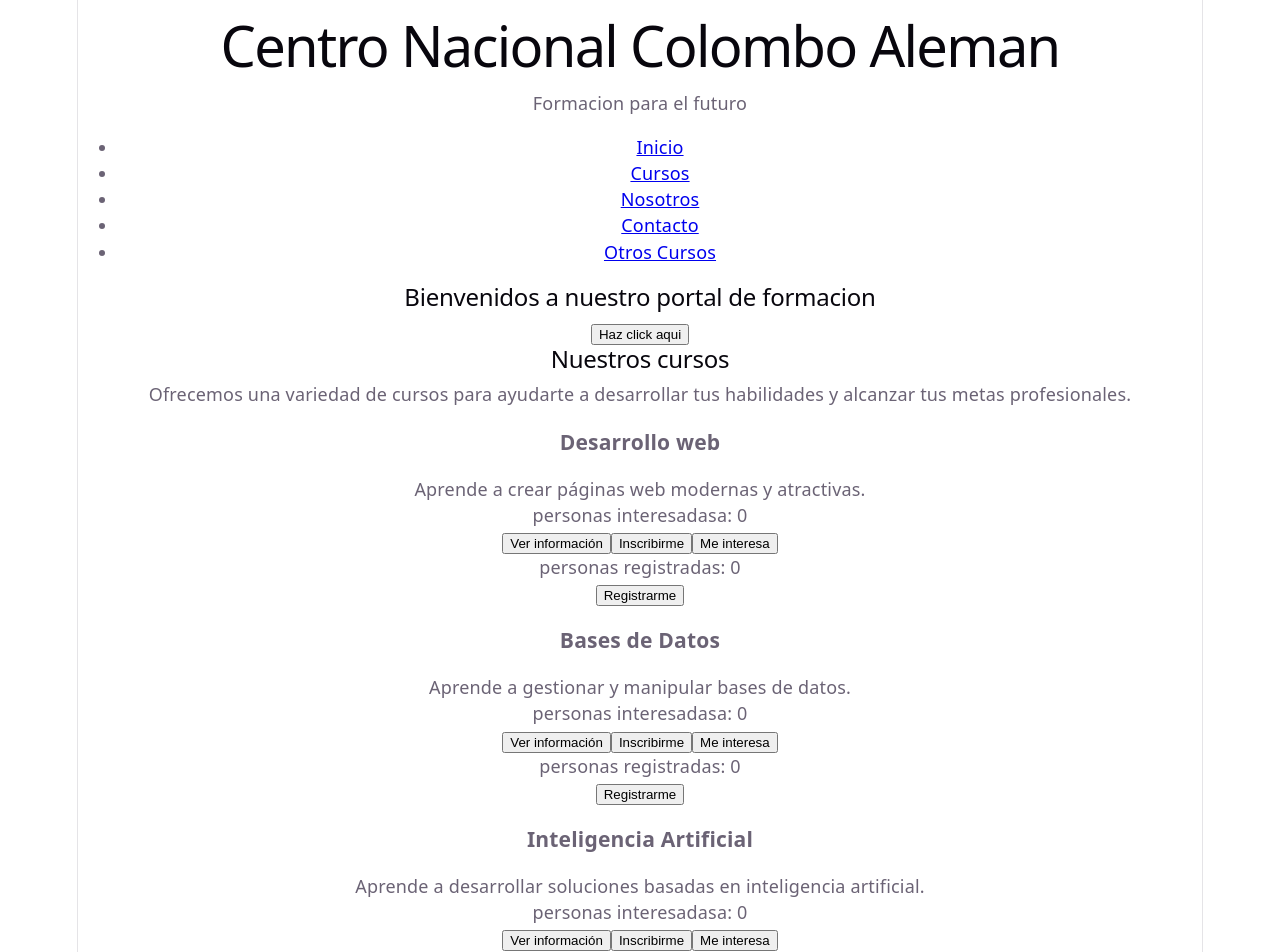
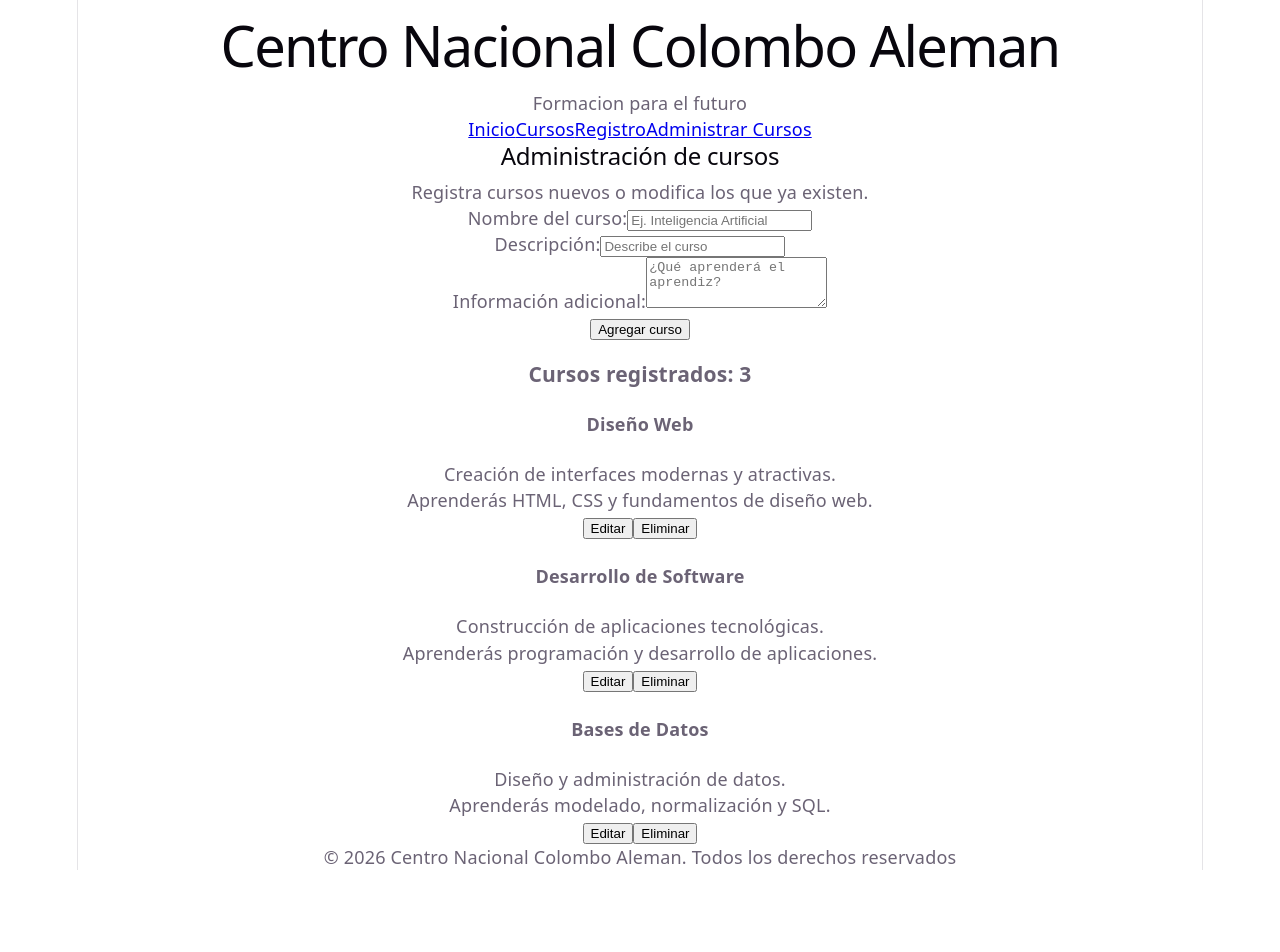
Before and after one commit to meislertmolinaherazo04-png/proyecto-react, a React (Vite) app: page /administrar-cursos in a window 1280 px wide. Shown: the top 952 px of the page. After the commit the page ends 870 px from the top, so only its background shows below. Built offline with nearby package versions, Linux system fonts and the light colour scheme.

Commit message:
cambiamos la estructura para que halla varias vistas

```diff
--- a/package.json
+++ b/package.json
@@ -11,7 +11,8 @@
   },
   "dependencies": {
     "react": "^19.3.1",
-    "react-dom": "^19.3.1"
+    "react-dom": "^19.3.1",
+    "react-router-dom": "^7.18.4"
   },
   "devDependencies": {
     "@eslint/js": "^10.0.1",
--- a/src/App.jsx
+++ b/src/App.jsx
@@ -1,98 +1,63 @@
-import Header from "./componentes/Header"
-import Curso from "./componentes/Curso"
-import Footer from "./componentes/Footer"
-import NavBar from "./componentes/NavBar"
-import RegistroAprendiz from "./componentes/RegistroAprendiz"
-import PresentacionAprendiz from "./componentes/PresentacionAprendiz"
+import { useState } from "react";
 
-const listaCursos = [
-  {
-    id: 1,
-    nombre: "Desarrollo web",
-    descripcion: "Aprende a crear páginas web modernas y atractivas."
-  },
+import { BrowserRouter, Routes, Route } from "react-router-dom";
 
-  {
-    id: 2,
-    nombre: "Bases de Datos",
-    descripcion: "Aprende a gestionar y manipular bases de datos."
-  },
+import Header from "./componentes/Header";
+import Navbar from "./componentes/NavBar";
+import Footer from "./componentes/Footer";
+import GestionCursos from "./componentes/GestionCursos";
 
-  {
-    id: 3,
-    nombre: "Inteligencia Artificial",
-    descripcion: "Aprende a desarrollar soluciones basadas en inteligencia artificial."
-  },
-
-  { id: 4,
-    nombre: "Programación con Java",
-    descripcion: "Aprende a usar Java."
-  },
-
-  { id: 5,
-    nombre: "Curso de Python",
-    descripcion: "Aprende a usar Python."
-  }
-];
+import Inicio from "./vistas/Inicio";
+import Cursos from "./vistas/Cursos";
+import Registro from "./vistas/Registros";
 
 function App() {
+  const [cursos, setCursos] = useState([
+    {
+      id: 1,
+      nombre: "Diseño Web",
+      descripcion: "Creación de interfaces modernas y atractivas.",
+      informacion: "Aprenderás HTML, CSS y fundamentos de diseño web.",
+    },
+    {
+      id: 2,
+      nombre: "Desarrollo de Software",
+      descripcion: "Construcción de aplicaciones tecnológicas.",
+      informacion: "Aprenderás programación y desarrollo de aplicaciones.",
+    },
+    {
+      id: 3,
+      nombre: "Bases de Datos",
+      descripcion: "Diseño y administración de datos.",
+      informacion: "Aprenderás modelado, normalización y SQL.",
+    },
+  ]);
 
-  function saludar() {
-    alert("¡Bienvenido al Centro nacional Colombo Aleman!");
-  }
   return (
-    <div>
+    <BrowserRouter>
       <Header />
-      <NavBar />
 
-      <main id="inicio">
-        <h2>Bienvenidos a nuestro portal de formacion</h2>
+      <Navbar />
 
-        <button onClick={saludar}>
-          Haz click aqui
-        </button>
+      <main>
+        <Routes>
+          <Route path="/" element={<Inicio />} />
 
-        <section id="cursos">
-          <h2>Nuestros cursos</h2>
-          <p>Ofrecemos una variedad de cursos para ayudarte a desarrollar tus habilidades y alcanzar tus metas profesionales.</p>
+          <Route path="/cursos" element={<Cursos cursos={cursos} />} />
 
-          {listaCursos.map((curso) => (
-            <Curso
-              key={curso.id}
-              nombre={curso.nombre}
-              descripcion={curso.descripcion}
-            />
-          ))}
-        </section>
+          <Route path="/registro" element={<Registro cursos={cursos} />} />
 
-        <section id="otros cursos">
-          <h2>Otros cursos</h2>
-          <p>Explora más opciones de aprendizaje en nuestra plataforma.</p>
-        </section>
+          <Route
+            path="/administrar-cursos"
+            element={<GestionCursos cursos={cursos} setCursos={setCursos} />}
+          />
 
-        <section id="nosotros">
-          <h2>Sobre nosotros</h2>
-          <p>Somos un centro de formación comprometido con el desarrollo de nuestros estudiantes y la excelencia educativa.</p>
-        </section>
+          <Route path="*" element={<h2>Página no encontrada</h2>} />
+        </Routes>
+      </main>
 
-        <section id="contacto">
-          <h2>Contacto</h2>
-          <p>Puedes contactarnos a través de nuestro correo electrónico o número de teléfono para mas informacion sobre nuestros cursos.</p>
-        </section>
-
-
-        </main>
-
-
-
-        <RegistroAprendiz/>
-
-        <PresentacionAprendiz/>
-
-        <Footer />
-
-
-    </div>
+      <Footer />
+    </BrowserRouter>
   );
 }
 
--- a/src/componentes/GestionCursos.jsx
+++ b/src/componentes/GestionCursos.jsx
@@ -1,27 +1,187 @@
 import { useState } from "react";
 
-function GestionCursos({cursos, setCursos}) {
-    const [nombre, setNombre] = useState ("");
-    const [descripcion, setDescripcion] = useState ("");
-    const [informacion, setInformacion] = useState ("");
-    const [idEditado, setEditado] = useState (null);
-    const [mensaje, setMensaje] = useState ("");
 
-    function limpiarFormulario(){
+function GestionCursos({ cursos, setCursos }) {
+  const [nombre, setNombre] = useState("");
+  const [descripcion, setDescripcion] = useState("");
+  const [informacion, setInformacion] = useState("");
+  const [idEditando, setIdEditando] = useState(null);
+  const [mensaje, setMensaje] = useState("");
+
+  function limpiarFormulario() {
     setNombre("");
     setDescripcion("");
     setInformacion("");
-        setIdEitado(null);
+    setIdEditando(null);
   }
 
-    function manejarEnvio(evento){
+  function manejarEnvio(evento) {
     evento.preventDefault();
 
-        if nombre.trim() === "" ||
+    if (
+      nombre.trim() === "" ||
       descripcion.trim() === "" ||
       informacion.trim() === ""
-        {
-            setMensaje("Completa todos los campos")
+    ) {
+      setMensaje("Completa todos los campos.");
+      return;
     }
+
+    if (idEditando !== null) {
+      // UPDATE: actualizar un curso existente
+      const cursosActualizados = cursos.map((curso) =>
+        curso.id === idEditando
+          ? {
+              ...curso,
+              nombre: nombre.trim(),
+              descripcion: descripcion.trim(),
+              informacion: informacion.trim(),
             }
+          : curso,
+      );
+
+      setCursos(cursosActualizados);
+      setMensaje("Curso actualizado correctamente.");
+    } else {
+      // CREATE: agregar un curso nuevo
+      const nuevoCurso = {
+        id: Date.now(),
+        nombre: nombre.trim(),
+        descripcion: descripcion.trim(),
+        informacion: informacion.trim(),
+      };
+
+      setCursos([...cursos, nuevoCurso]);
+      setMensaje("Curso agregado correctamente.");
     }
+
+    limpiarFormulario();
+  }
+
+  function editarCurso(curso) {
+    setNombre(curso.nombre);
+    setDescripcion(curso.descripcion);
+    setInformacion(curso.informacion);
+    setIdEditando(curso.id);
+    setMensaje("");
+  }
+
+  function eliminarCurso(idEliminar) {
+    const confirmar = window.confirm(
+      "¿Estás seguro de que deseas eliminar este curso?",
+    );
+
+    if (!confirmar) {
+      return;
+    }
+
+    const cursosActualizados = cursos.filter(
+      (curso) => curso.id !== idEliminar,
+    );
+
+    setCursos(cursosActualizados);
+
+    if (idEditando === idEliminar) {
+      limpiarFormulario();
+    }
+
+    setMensaje("Curso eliminado correctamente.");
+  }
+
+  function cancelarEdicion() {
+    limpiarFormulario();
+    setMensaje("");
+  }
+
+  return (
+    <section id="gestion-cursos" className="gestion-cursos">
+      <h2>Administración de cursos</h2>
+
+      <p>Registra cursos nuevos o modifica los que ya existen.</p>
+
+      <form onSubmit={manejarEnvio}>
+        <div>
+          <label htmlFor="nombre-curso">Nombre del curso:</label>
+
+          <input
+            id="nombre-curso"
+            type="text"
+            value={nombre}
+            onChange={(evento) => setNombre(evento.target.value)}
+            placeholder="Ej. Inteligencia Artificial"
+          />
+        </div>
+
+        <div>
+          <label htmlFor="descripcion-curso">Descripción:</label>
+
+          <input
+            id="descripcion-curso"
+            type="text"
+            value={descripcion}
+            onChange={(evento) => setDescripcion(evento.target.value)}
+            placeholder="Describe el curso"
+          />
+        </div>
+
+        <div>
+          <label htmlFor="informacion-curso">Información adicional:</label>
+
+          <textarea
+            id="informacion-curso"
+            value={informacion}
+            onChange={(evento) => setInformacion(evento.target.value)}
+            placeholder="¿Qué aprenderá el aprendiz?"
+            rows={3}
+          />
+        </div>
+
+        <button type="submit">
+          {idEditando !== null ? "Guardar cambios" : "Agregar curso"}
+        </button>
+
+        {idEditando !== null && (
+          <button type="button" onClick={cancelarEdicion}>
+            Cancelar edición
+          </button>
+        )}
+      </form>
+
+      {mensaje && (
+        <p className="mensaje" role="status">
+          {mensaje}
+        </p>
+      )}
+
+      <h3>Cursos registrados: {cursos.length}</h3>
+
+      {cursos.length === 0 ? (
+        <p>No hay cursos registrados.</p>
+      ) : (
+        <div className="lista-administracion">
+          {cursos.map((curso) => (
+            <article className="item-administracion" key={curso.id}>
+              <h4>{curso.nombre}</h4>
+
+              <p>{curso.descripcion}</p>
+
+              <p>{curso.informacion}</p>
+
+              <div className="acciones-curso">
+                <button type="button" onClick={() => editarCurso(curso)}>
+                  Editar
+                </button>
+
+                <button type="button" onClick={() => eliminarCurso(curso.id)}>
+                  Eliminar
+                </button>
+              </div>
+            </article>
+          ))}
+        </div>
+      )}
+    </section>
+  );
+}
+
+export default GestionCursos;
--- a/src/componentes/NavBar.jsx
+++ b/src/componentes/NavBar.jsx
@@ -1,15 +1,17 @@
+import { Link } from "react-router-dom"
+
 function Navbar() {
-    return (
-        <nav>
-            <ul>
-                <li><a href="inicio">Inicio</a></li>
-                <li><a href="cursos">Cursos</a></li>
-                <li><a href="nosotros">Nosotros</a></li>
-                <li><a href="contacto">Contacto</a></li>
-                <li><a href="otroa cursos">Otros Cursos</a></li>
-            </ul>
-        </nav>
-    );
+  return (
+    <nav className="navbar">
+      <Link to="/">Inicio</Link>
+
+      <Link to="/cursos">Cursos</Link>
+
+      <Link to="/registro">Registro</Link>
+
+      <Link to="/administrar-cursos">Administrar Cursos</Link>
+    </nav>
+  );
 }
 
 export default Navbar;
--- /dev/null
+++ b/src/vistas/Cursos.jsx
@@ -0,0 +1,23 @@
+import Curso from "../componentes/Curso";
+
+function Cursos({ cursos }) {
+    return (
+        <section id="cursos">
+            <h2>Nuestros cursos</h2>
+
+            <div className="contenedor-cursos">
+                {cursos.map((curso) => (
+                    <Curso
+                        key={curso.id}
+                        nombre={curso.nombre}
+                        descripcion={curso.descripcion}
+                        informacion={curso.informacion}
+                    />
+
+                ))}
+            </div>
+        </section>
+    );
+}
+
+export default Cursos;
--- /dev/null
+++ b/src/vistas/Inicio.jsx
@@ -0,0 +1,17 @@
+function Inicio() {
+    return (
+        <section className="hero">
+            <h2>
+                Bienvenidos a nuestro portal de formacion
+            </h2>
+
+            <p>
+                Encuentra cursos y fortalece tus
+                habilidades tecnologicas.
+            </p>
+
+        </section>
+    );
+}
+
+export default Inicio;
--- /dev/null
+++ b/src/vistas/Registros.jsx
@@ -0,0 +1,13 @@
+import PresentacionAprendiz from "../componentes/PresentacionAprendiz";
+
+function Registro({ cursos }) {
+  return (
+    <section>
+      <h2>Registro de aprendices</h2>
+
+      <PresentacionAprendiz cursos={cursos} />
+    </section>
+  );
+}
+
+export default Registro;
```
Also changed, not shown: src/EjemploEffect.jsx (added, +24 -0 lines), src/vistas/Contactos.jsx (added, +28 -0 lines), src/vistas/Nosotros.jsx (added, +15 -0 lines), 1 other file (tests, documents, lock files or other folders). Lines whose indentation alone changed are shown as unchanged.
